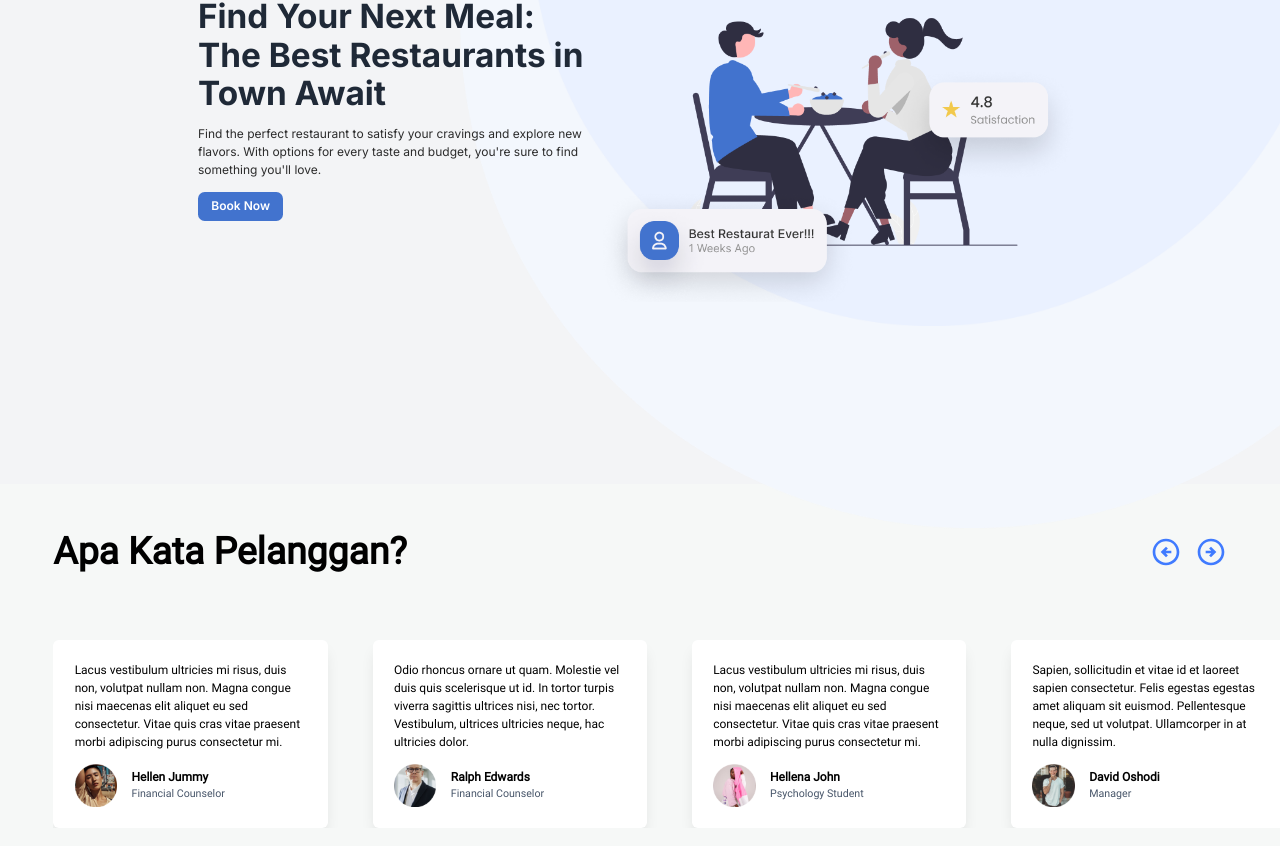
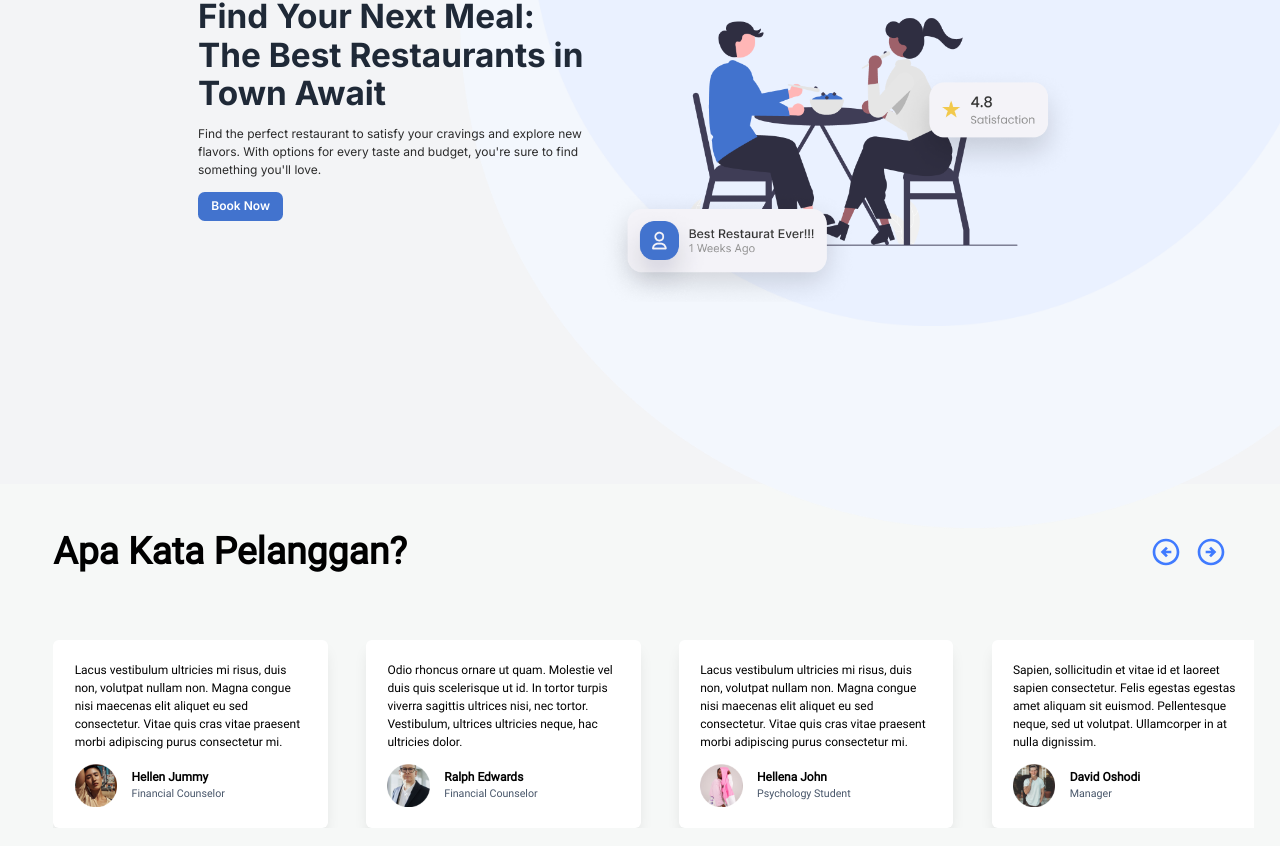
Before and after one commit to ArachnoVaId/TemplateLibrary, a Next.js app in the folder template_library/: page / in a window 1280 px wide. Shown: the part 236-1082 px from the top of the page. Built offline with nearby package versions, Linux system fonts and the light colour scheme.

Commit message:
feat: adding interface

```diff
--- a/template_library/src/app/sections/riview/riviewVariant1.tsx
+++ b/template_library/src/app/sections/riview/riviewVariant1.tsx
@@ -43,7 +43,14 @@ const data = [
   },
 ];
 
-function Card({ desc, image_src, name, occupation }) {
+interface iCard{
+  desc: string;
+  image_src: string;
+  name: string;
+  occupation: string;
+}
+
+function Card({ desc, image_src, name, occupation }:iCard) {
   return (
     <div className="w-[21.4583vw] max-h-[38.229vw] font-roboto text-[0.9375vw] shadow-[0px_10px_15px_-3px_rgba(0,0,0,0.1)] p-[1.666vw] bg-white rounded-md">
       <p className="mb-[1vw]">{desc}</p>
@@ -106,7 +113,7 @@ export default function Riview1() {
       {/* title */}
 
       {/* content */}
-      <div className="ml-[4.166vw] mt-[4.6875vw]">
+      <div className="ml-[4.166vw] mt-[4.6875vw] pr-[2vw]">
         <Swiper
           ref={swiperRef}
           spaceBetween={50}
```
